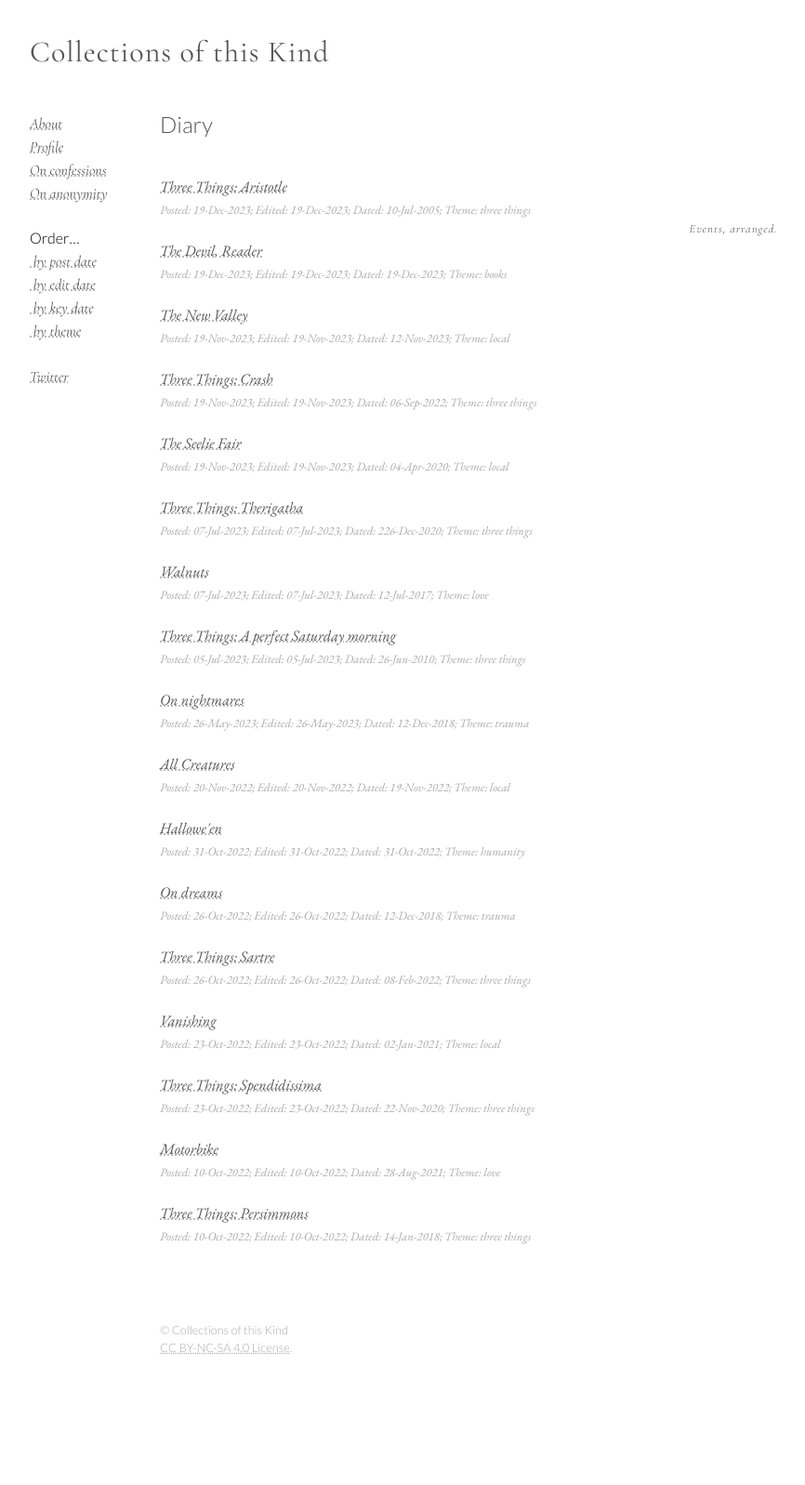
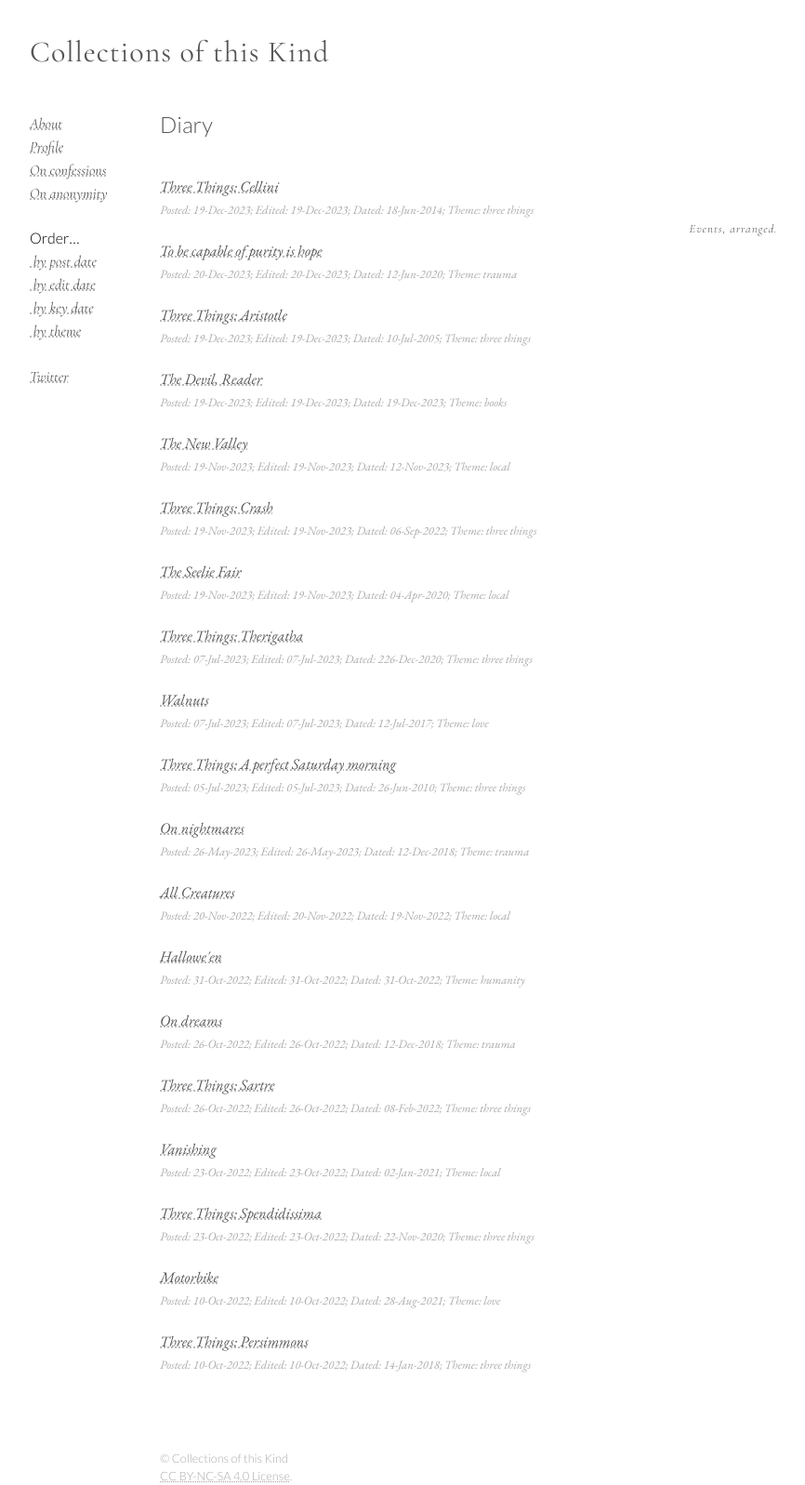
Before and after one commit to CollectionsOfThisKind/collectionsofthiskind.github.io, a Jekyll site: the page built from pages/diary/index.html, in a window 1280 px wide. Shown: the whole page at 93% size, without its empty margins (78-944 px from the left). Built offline with Jekyll 4.4.1, drawn with Linux system fonts in a browser that asks for light colours; before the commit the page ends 1459 px from its top, so only the background shows below that.

Commit message:
Add files via upload

```diff
--- a/pages/diary/index.html
+++ b/pages/diary/index.html
@@ -11,8 +11,34 @@ layout: index
 Events, arranged.
 </div>
 
+<h2 class=top>Diary</h2>
 
-<h2 class=top>Diary</h2>
+
+<p class='anchor'>
+<span class='theme' id='three things'>
+<span class='keydate' id='20140618'>
+<span class='postdate' id='20231219'>
+<span class='editdate' id='20231219'>
+<a href="three-cellini.html">Three Things: Cellini</a>
+</span>
+</span>
+</span>
+</span>
+</p>
+
+<p class='anchor'>
+<span class='theme' id='trauma'>
+<span class='keydate' id='20200612'>
+<span class='postdate' id='20231220'>
+<span class='editdate' id='20231220'>
+<a href="purity.html">To be capable of purity is hope</a>
+</span>
+</span>
+</span>
+</span>
+</p>
+
+
 <p class='anchor'>
 <span class='theme' id='three things'>
 <span class='keydate' id='20050710'>
--- a/pages/diary/purity.html
+++ b/pages/diary/purity.html
@@ -18,7 +18,7 @@ layout: page
 </div>
 
 <p>
-I woke this morning, pure. It was only after a matter of seconds I moved, and the aches made me recall, and the trauma all flooded back. But, to be capable of purity is hope.
+I woke this morning, pure. Not morally, for who wants such a thing, but like a perfect diamond, clear of defect. It was only after a matter of seconds I moved, and the aches made me recall, and the trauma all flooded back. But, to be capable of purity is hope.
 </p>
 
 
```
